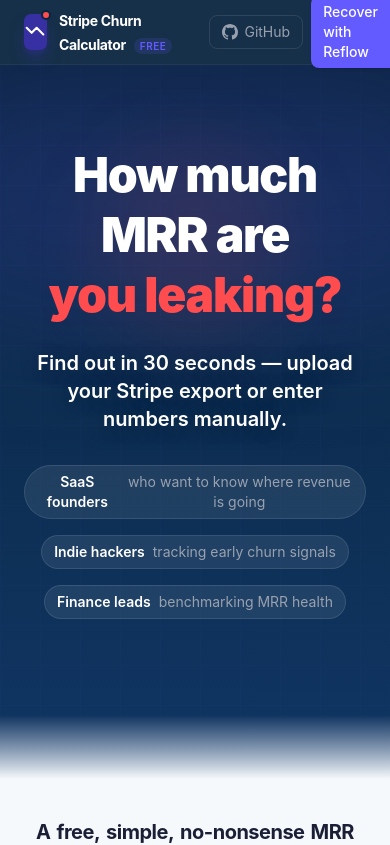
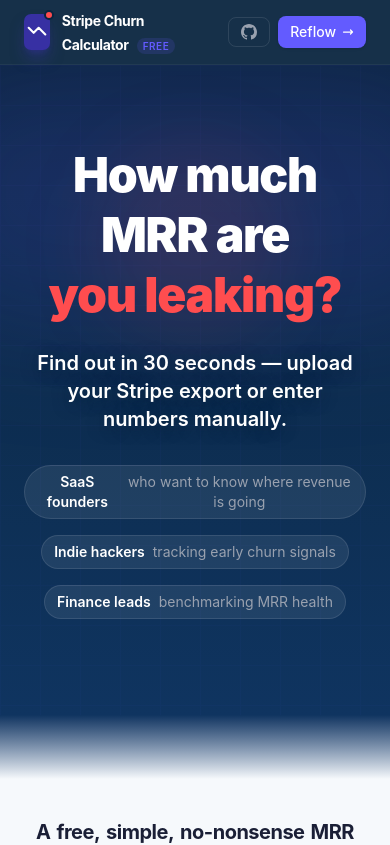
Before and after one commit to mehadave/stripe-churn-calculator, a Next.js app: page / in a window 390 px wide. Shown: the top 845 px of the page. Built offline with nearby package versions, Linux system fonts and the light colour scheme.

Commit message:
Fix Reflow button wrapping on mobile: show 'Reflow' on small screens, hide GitHub label

```diff
--- a/app/page.tsx
+++ b/app/page.tsx
@@ -117,17 +117,18 @@ export default function HomePage() {
               rel="noopener noreferrer"
               className="flex items-center gap-1.5 text-gray-400 hover:text-white text-sm px-3 py-1.5 rounded-lg hover:bg-white/5 transition-all border border-white/10 hover:border-white/20"
             >
-              <svg className="w-4 h-4" fill="currentColor" viewBox="0 0 24 24">
+              <svg className="w-4 h-4 flex-shrink-0" fill="currentColor" viewBox="0 0 24 24">
                 <path d="M12 0C5.37 0 0 5.37 0 12c0 5.31 3.435 9.795 8.205 11.385.6.105.825-.255.825-.57 0-.285-.015-1.23-.015-2.235-3.015.555-3.795-.735-4.035-1.41-.135-.345-.72-1.41-1.23-1.695-.42-.225-1.02-.78-.015-.795.945-.015 1.62.87 1.845 1.23 1.08 1.815 2.805 1.305 3.495.99.105-.78.42-1.305.765-1.605-2.67-.3-5.46-1.335-5.46-5.925 0-1.305.465-2.385 1.23-3.225-.12-.3-.54-1.53.12-3.18 0 0 1.005-.315 3.3 1.23.96-.27 1.98-.405 3-.405s2.04.135 3 .405c2.295-1.56 3.3-1.23 3.3-1.23.66 1.65.24 2.88.12 3.18.765.84 1.23 1.905 1.23 3.225 0 4.605-2.805 5.625-5.475 5.925.435.375.81 1.095.81 2.22 0 1.605-.015 2.895-.015 3.3 0 .315.225.69.825.57A12.02 12.02 0 0024 12c0-6.63-5.37-12-12-12z" />
               </svg>
-              GitHub
+              <span className="hidden sm:inline">GitHub</span>
             </a>
             <a
               href="/reflow"
-              className="flex items-center gap-1.5 text-white text-sm px-3 py-1.5 rounded-lg bg-[#635BFF] hover:bg-[#5248e0] transition-colors font-medium shadow-sm"
+              className="flex items-center gap-1.5 text-white text-sm px-3 py-1.5 rounded-lg bg-[#635BFF] hover:bg-[#5248e0] transition-colors font-medium shadow-sm whitespace-nowrap"
             >
-              Recover with Reflow
-              <svg className="w-3 h-3" fill="none" stroke="currentColor" viewBox="0 0 24 24">
+              <span className="hidden sm:inline">Recover with Reflow</span>
+              <span className="sm:hidden">Reflow</span>
+              <svg className="w-3 h-3 flex-shrink-0" fill="none" stroke="currentColor" viewBox="0 0 24 24">
                 <path strokeLinecap="round" strokeLinejoin="round" strokeWidth={2.5} d="M17 8l4 4m0 0l-4 4m4-4H3" />
               </svg>
             </a>
```
